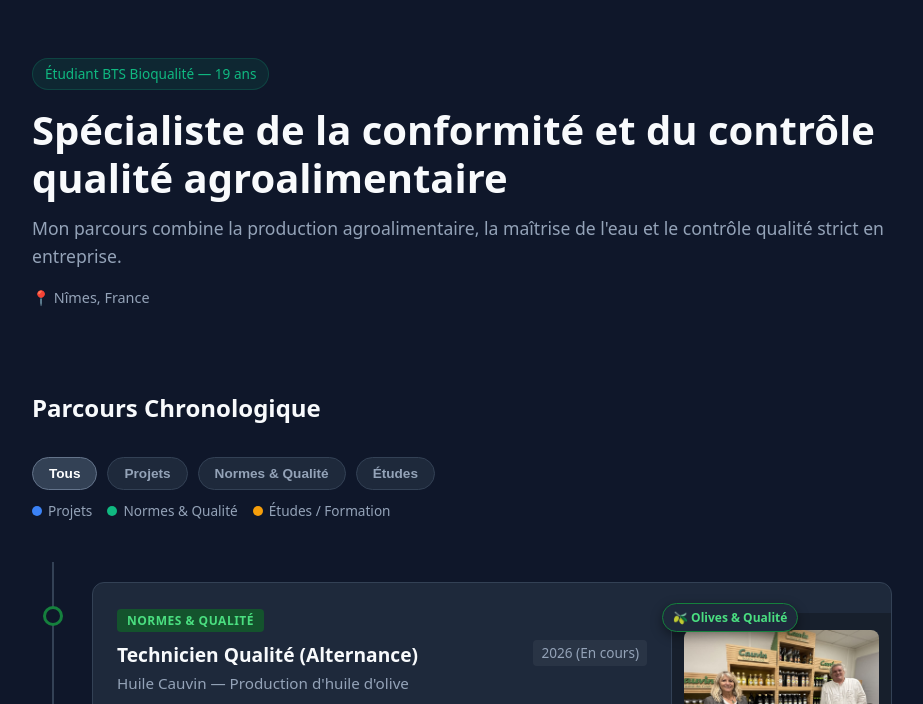
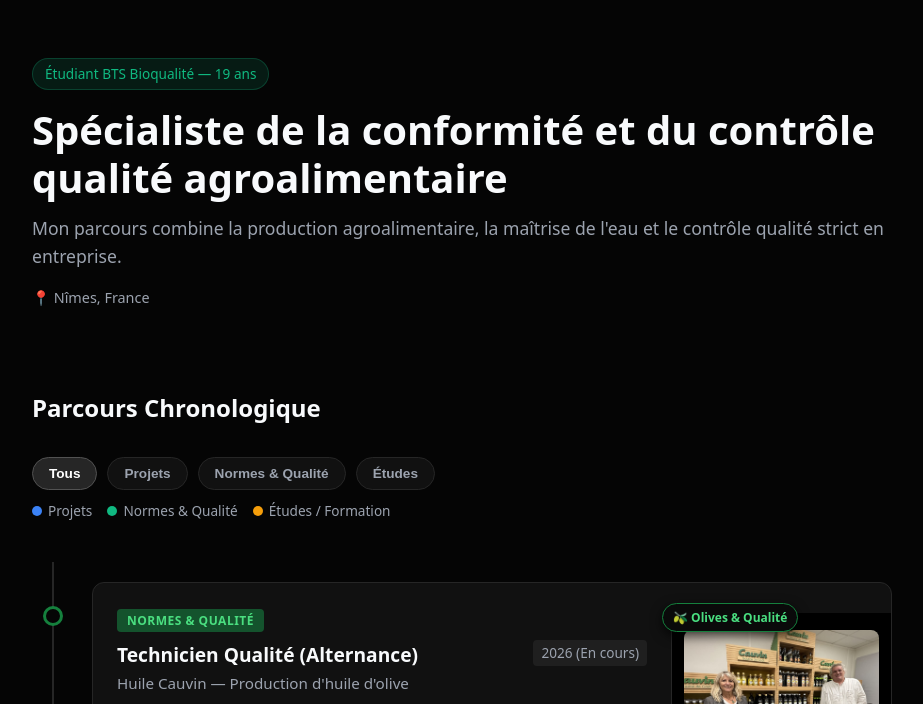
Before and after one commit to Lombard-Martin/portfolio, a plain HTML site: page index.html in a window 1280 px wide. Shown: the part 73-777 px from the top of the page, without its empty margins (178-1101 px from the left). Drawn offline with Linux system fonts and the light colour scheme.

Commit message:
Update index.html

```diff
--- a/index.html
+++ b/index.html
@@ -6,11 +6,11 @@
     <title>Martin Lombard — Portfolio BTS Bioqualité</title>
     <style>
         :root {
-            --bg-color: #0f172a;
-            --card-bg: #1e293b;
+            --bg-color: #050505;           /* Noir profond */
+            --card-bg: #111111;            /* Gris très sombre pour le contraste des cartes */
             --text-main: #f8fafc;
-            --text-muted: #94a3b8;
-            --border: #334155;
+            --text-muted: #9ca3af;
+            --border: #262626;             /* Bordures gris anthracite */
             --font-family: system-ui, -apple-system, BlinkMacSystemFont, 'Segoe UI', Roboto, sans-serif;
 
             /* Codes Couleurs Globaux */
@@ -59,7 +59,7 @@
         header {
             position: sticky;
             top: 0;
-            background-color: rgba(15, 23, 42, 0.9);
+            background-color: rgba(5, 5, 5, 0.9);
             backdrop-filter: blur(8px);
             border-bottom: 1px solid var(--border);
             z-index: 100;
@@ -107,9 +107,9 @@
         .badge {
             display: inline-block;
             padding: 4px 12px;
-            background-color: rgba(16, 185, 129, 0.1);
+            background-color: rgba(16, 185, 129, 0.12);
             color: var(--color-norme);
-            border: 1px solid rgba(16, 185, 129, 0.2);
+            border: 1px solid rgba(16, 185, 129, 0.25);
             border-radius: 20px;
             font-size: 0.85rem;
             font-weight: 500;
@@ -159,8 +159,8 @@
         }
 
         .filter-btn[data-filter="all"].active {
-            background-color: #334155;
-            border-color: #64748b;
+            background-color: #262626;
+            border-color: #525252;
         }
 
         .filter-btn[data-filter="projet"].active {
@@ -270,7 +270,7 @@
             display: flex;
             align-items: center;
             justify-content: center;
-            background-color: rgba(0, 0, 0, 0.25);
+            background-color: #000000;
             border-left: 1px solid var(--border);
             padding: 12px;
         }
@@ -311,7 +311,7 @@
             position: absolute;
             top: -10px;
             left: -10px;
-            background-color: var(--card-bg);
+            background-color: #0a0a0a;
             border: 1px solid var(--border);
             border-radius: 20px;
             padding: 4px 10px;
@@ -319,7 +319,7 @@
             display: flex;
             align-items: center;
             gap: 4px;
-            box-shadow: 0 4px 12px rgba(0,0,0,0.4);
+            box-shadow: 0 4px 12px rgba(0,0,0,0.7);
             z-index: 5;
             font-weight: 600;
         }
@@ -392,7 +392,7 @@
         .card-date {
             font-size: 0.85rem;
             color: var(--text-muted);
-            background: rgba(255, 255, 255, 0.05);
+            background: rgba(255, 255, 255, 0.06);
             padding: 2px 8px;
             border-radius: 4px;
         }
```
